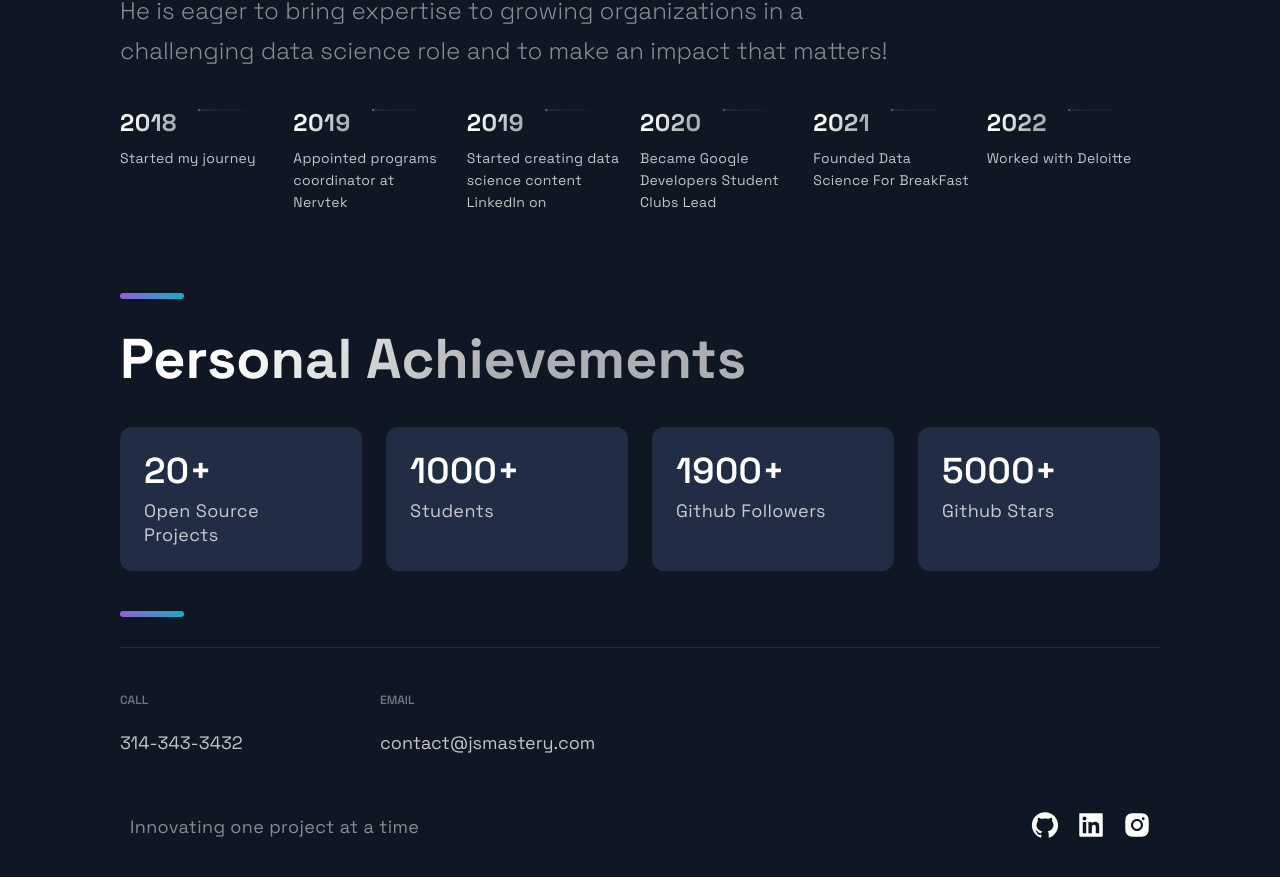
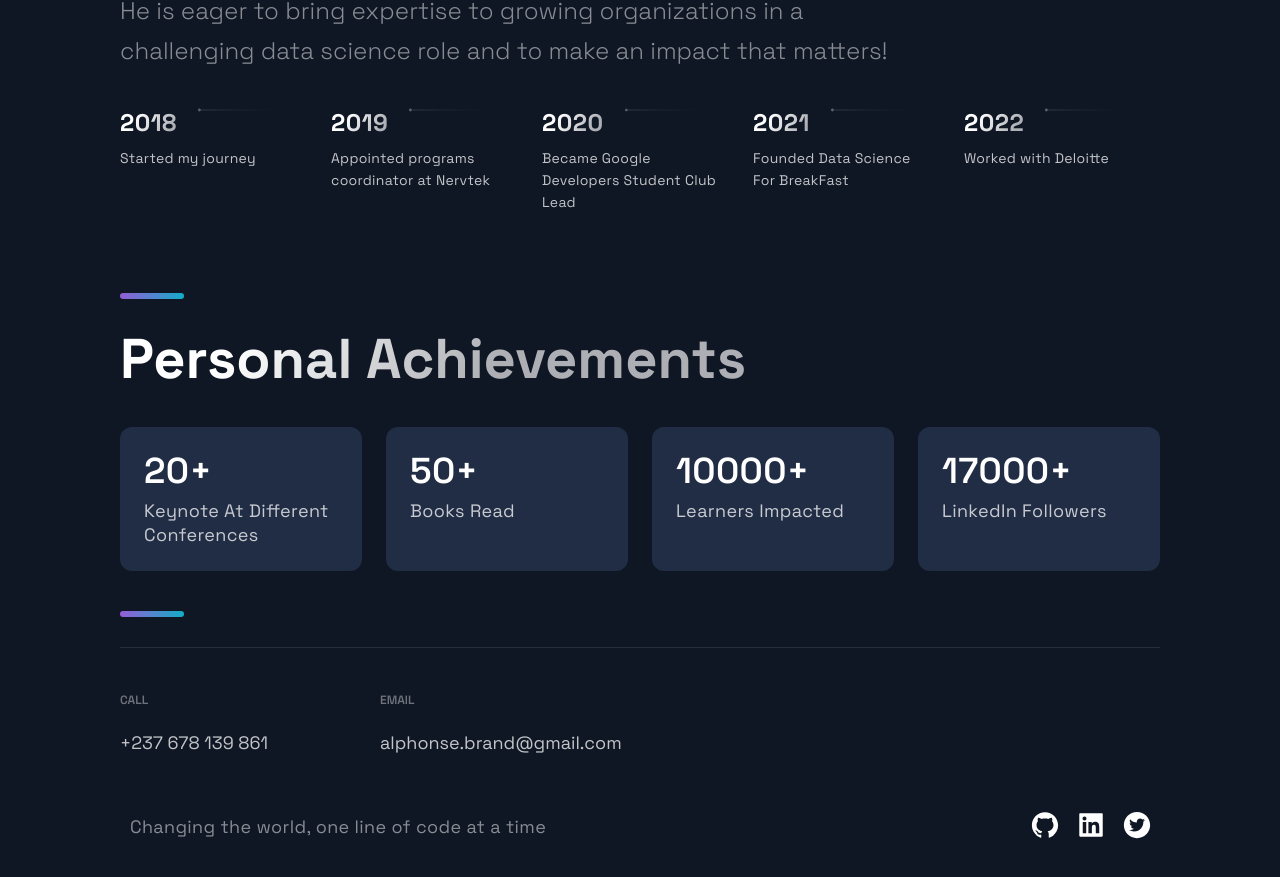
Before and after one commit to AlphonseBrandon/portfolio, a Next.js app: page / in a window 1280 px wide. Shown: the part 3230-4107 px from the top of the page. Built offline with nearby package versions, Linux system fonts and the light colour scheme.

Commit message:
Added socials and archievements

```diff
--- a/src/components/Acomplishments/Acomplishments.js
+++ b/src/components/Acomplishments/Acomplishments.js
@@ -4,10 +4,10 @@ import { Section, SectionDivider, SectionTitle } from '../../styles/GlobalCompon
 import { Box, Boxes, BoxNum, BoxText } from './AcomplishmentsStyles';
 
 const data = [
-  { number: 20, text: 'Open Source Projects'},
-  { number: 1000, text: 'Students', },
-  { number: 1900, text: 'Github Followers', },
-  { number: 5000, text: 'Github Stars', }
+  { number: 20, text: 'Keynote At Different Conferences'},
+  { number: 50, text: 'Books Read', },
+  { number: 10000, text: 'Learners Impacted', },
+  { number: 17000, text: 'LinkedIn Followers', }
 ];
 
 const Acomplishments = () => (
--- a/src/components/Footer/Footer.js
+++ b/src/components/Footer/Footer.js
@@ -1,5 +1,5 @@
 import React from 'react';
-import { AiFillGithub, AiFillInstagram, AiFillLinkedin } from 'react-icons/ai';
+import { AiFillGithub, AiFillInstagram, AiFillLinkedin, AiFillTwitterCircle } from 'react-icons/ai';
 
 import { SocialIcons } from '../Header/HeaderStyles';
 import { CompanyContainer, FooterWrapper, LinkColumn, LinkItem, LinkList, LinkTitle, Slogan, SocialContainer, SocialIconsContainer } from './FooterStyles';
@@ -10,28 +10,28 @@ const Footer = () => {
       <LinkList>
         <LinkColumn>
           <LinkTitle>Call</LinkTitle>
-          <LinkItem href="tel:314-343-3432">314-343-3432</LinkItem>
+          <LinkItem href="tel:+237 678 139 861">+237 678 139 861</LinkItem>
         </LinkColumn>
         <LinkColumn>
           <LinkTitle>Email</LinkTitle>
-          <LinkItem href="mailto:contact@jsmastery.com">
-            contact@jsmastery.com
+          <LinkItem href="mailto:alphonse.brand@gmail.com">
+          alphonse.brand@gmail.com
           </LinkItem>
         </LinkColumn>
       </LinkList>
       <SocialIconsContainer>
         <CompanyContainer>
-          <Slogan>Innovating one project at a time</Slogan>
+          <Slogan>Changing the world, one line of code at a time</Slogan>
         </CompanyContainer>
         <SocialContainer>
-          <SocialIcons href="https://google.com">
+          <SocialIcons href="https://github.com/AlphonseBrandon">
             <AiFillGithub size="3rem" />
           </SocialIcons>
-          <SocialIcons href="https://google.com">
+          <SocialIcons href="https://linkedin.com/in/alphonsebrandon">
             <AiFillLinkedin size="3rem" />
           </SocialIcons>
-          <SocialIcons href="https://google.com">
-            <AiFillInstagram size="3rem" />
+          <SocialIcons href="https://twitter.com/alphonsebrando2">
+            <AiFillTwitterCircle size="3rem" />
           </SocialIcons>
         </SocialContainer>
       </SocialIconsContainer>
--- a/src/components/Header/Header.js
+++ b/src/components/Header/Header.js
@@ -32,10 +32,10 @@ const Header = () =>  (
       </li>
     </Div2>
       <Div3>
-        <SocialIcons href="https://githuh.com/AlphonseBrandon">
+        <SocialIcons href="https://github.com/AlphonseBrandon">
           <AiFillGithub size="3rem" />
         </SocialIcons>
-        <SocialIcons href="https://linkedin.com/alphonsebrandon">
+        <SocialIcons href="https://linkedin.com/in/alphonsebrandon">
           <AiFillLinkedin size="3rem" />
         </SocialIcons>
         <SocialIcons href="https://twitter.com/alphonsebrando2">
--- a/src/constants/constants.js
+++ b/src/constants/constants.js
@@ -40,8 +40,7 @@ export const projects = [
 export const TimeLineData = [
   { year: 2018, text: 'Started my journey', },
   { year: 2019, text: 'Appointed programs coordinator at Nervtek', },
-  { year: 2019, text: 'Started creating data science content LinkedIn on', },
-  { year: 2020, text: 'Became Google Developers Student Clubs Lead', },
+  { year: 2020, text: 'Became Google Developers Student Club Lead', },
   { year: 2021, text: 'Founded Data Science For BreakFast', },
   { year: 2022, text: 'Worked with Deloitte', },
 ];
```
